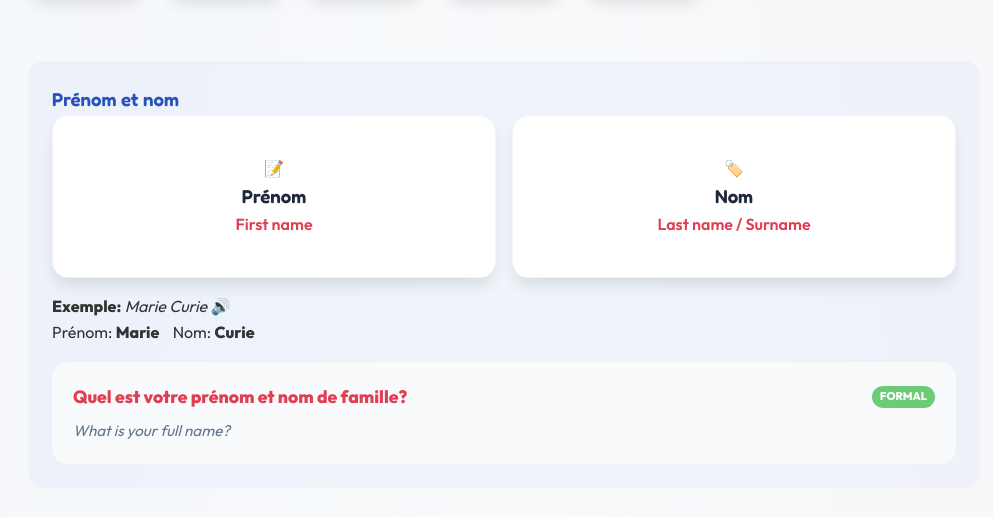
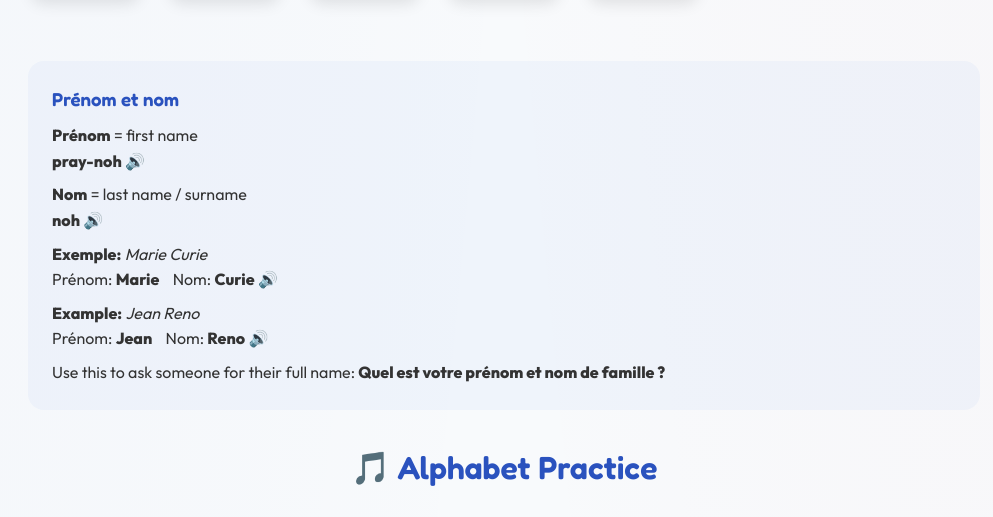
Before and after one commit to radhika-2282/demo, a plain HTML site: page lesson1.html in a window 1280 px wide. Shown: the part 6922-7439 px from the top of the page, without its empty margins (136-1129 px from the left). Drawn offline with nearby package versions, Linux system fonts and the light colour scheme.

Commit message:
Updated lesson1.html

```diff
--- a/lesson1.html
+++ b/lesson1.html
@@ -472,32 +472,27 @@
 
         <section style="padding: 1.5rem; background: rgba(var(--primary-blue-rgb, 74, 144, 226), 0.05); border-radius: 16px; margin-bottom: 2rem;">
             <h3 style="margin-top: 0; color: var(--primary-blue);">Prénom et nom</h3>
-            <div style="display: grid; grid-template-columns: repeat(auto-fit, minmax(200px, 1fr)); gap: 1rem; margin-bottom: 1rem;">
-                <div class="vocab-card" onclick="speak('Prénom')">
-                    <div class="vocab-image">📝</div>
-                    <h3>Prénom</h3>
-                    <p class="translation">First name</p>
-                </div>
-                <div class="vocab-card" onclick="speak('Nom')">
-                    <div class="vocab-image">🏷️</div>
-                    <h3>Nom</h3>
-                    <p class="translation">Last name / Surname</p>
-                </div>
-            </div>
+            <p style="margin: 0.5rem 0 0.5rem; color: #333;">
+                <strong>Prénom</strong> = first name<br>
+                <strong>pray-noh</strong> <span style="color: var(--primary-blue); cursor: pointer;" onclick="speak('Prénom')">🔊</span>
+            </p>
+            <p style="margin: 0.5rem 0 0.5rem; color: #333;">
+                <strong>Nom</strong> = last name / surname<br>
+                <strong>noh</strong> <span style="color: var(--primary-blue); cursor: pointer;" onclick="speak('Nom')">🔊</span>
+            </p>
             <p style="margin: 0.5rem 0 0; color: #333;">
-                <strong>Exemple:</strong> <em>Marie Curie</em>
-                <span style="color: var(--primary-blue); cursor: pointer;" onclick="speak('Marie Curie')">🔊</span><br>
+                <strong>Exemple:</strong> <em>Marie Curie</em><br>
                 Prénom: <strong>Marie</strong> &nbsp;&nbsp; Nom: <strong>Curie</strong>
+                <span style="color: var(--primary-blue); cursor: pointer;" onclick="speak('Marie Curie')">🔊</span>
             </p>
-            <div class="example-grid" style="margin-top: 1rem;">
-                <div class="example-item" onclick="speak('Quel est votre prénom et nom de famille')">
-                    <div style="display: flex; justify-content: space-between; align-items: center;">
-                        <span class="french">Quel est votre prénom et nom de famille?</span>
-                        <span class="badge" style="background: var(--accent-green); color: white; padding: 2px 8px; border-radius: 12px; font-size: 0.7rem; font-weight: bold;">FORMAL</span>
-                    </div>
-                    <span class="english">What is your full name?</span>
-                </div>
-            </div>
+            <p style="margin: 0.5rem 0 0; color: #333;">
+                <strong>Example:</strong> <em>Jean Reno</em><br>
+                Prénom: <strong>Jean</strong> &nbsp;&nbsp; Nom: <strong>Reno</strong>
+                <span style="color: var(--primary-blue); cursor: pointer;" onclick="speak('Jean Reno')">🔊</span>
+            </p>
+            <p style="margin: 0.5rem 0 0; color: #333;">
+                Use this to ask someone for their full name: <strong>Quel est votre prénom et nom de famille ?</strong>
+            </p>
         </section>
 
         <section class="content-section">
@@ -942,14 +937,14 @@
                                 Paul. Nice to meet you, Madam.)</span>
                         </div>
 
-                        <div onclick="speak('Moi de même, Monsieur.', 'female')" class="example-item"
+                        <div onclick="speak('Ravie de faire votre connaissance aussi, Monsieur.', 'female')" class="example-item"
                             style="flex-direction: row; align-items: center; gap: 15px; padding: 10px; border: none; background: rgba(233, 30, 99, 0.05);">
                             <div
                                 style="background: #e91e63; color: white; width: 35px; height: 35px; border-radius: 50%; display: flex; align-items: center; justify-content: center; font-weight: bold; flex-shrink: 0;">
                                 S</div>
                             <div style="flex-grow: 1;">
                                 <p style="margin: 0; font-weight: 600; color: #e91e63; font-size: 0.8rem;">Sophie</p>
-                                <p style="margin: 0; font-size: 1.05rem;">Moi de même, Monsieur.</p>
+                                <p style="margin: 0; font-size: 1.05rem;">Ravie de faire votre connaissance aussi, Monsieur.</p>
                             </div>
                             <span style="color: var(--text-muted); font-size: 0.9rem; font-style: italic;">(Nice to meet
                                 you too, Sir.)</span>
```
Also changed, not shown: 6 other files.
